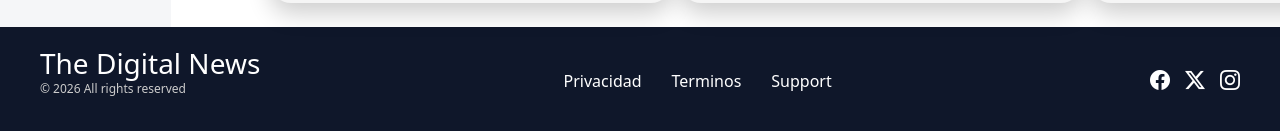
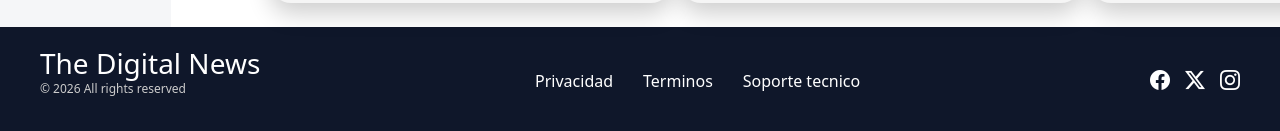
Before and after one commit to HaroldTFK19-08/Proyecto_1_React, a React (Vite) app in the folder hola-mundo/: page / in a window 1280 px wide. Shown: the part 1671-1802 px from the top of the page. Built offline with nearby package versions, Linux system fonts and the light colour scheme.

Commit message:
mejoras-10

```diff
--- a/hola-mundo/src/pages/Footer.jsx
+++ b/hola-mundo/src/pages/Footer.jsx
@@ -9,7 +9,7 @@ const Footer=()=> {
                 <div className="footer-links">
                 <span>Privacidad</span>
                 <span>Terminos</span>
-                <span>Support</span>
+                <span>Soporte tecnico</span>
                 </div>
                 <div className="footer-icons">
                 <i className="bi bi-facebook"></i>
```
Also changed, not shown: 1 other file (tests, documents, lock files or other folders).
